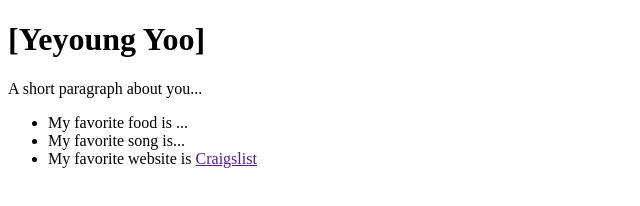
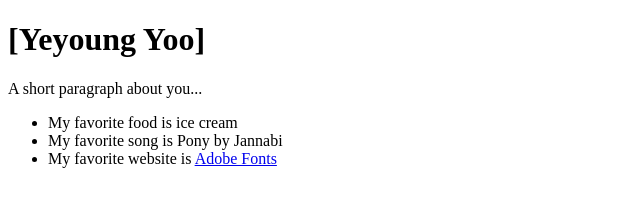
Before and after one commit to syooy3/UIDesign1, a plain HTML site: page index.html in a window 1280 px wide. Shown: the whole page, without its empty margins (0-640 px from the left). Drawn offline with Linux system fonts and the light colour scheme.

Commit message:
favorites

```diff
--- a/index.html
+++ b/index.html
@@ -20,9 +20,9 @@
       <h1>[Yeyoung Yoo]</h1>
       <p class="desc">A short paragraph about you...</p>
       <ul>
-        <li>My favorite food is ...</li>
-        <li>My favorite song is...</li>
-        <li>My favorite website is <a href="">Craigslist</a></li>
+        <li>My favorite food is ice cream</li>
+        <li>My favorite song is Pony by Jannabi </li>
+        <li>My favorite website is <a href="https://fonts.adobe.com/">Adobe Fonts</a></li>
       </ul>
 
     </div>
```
